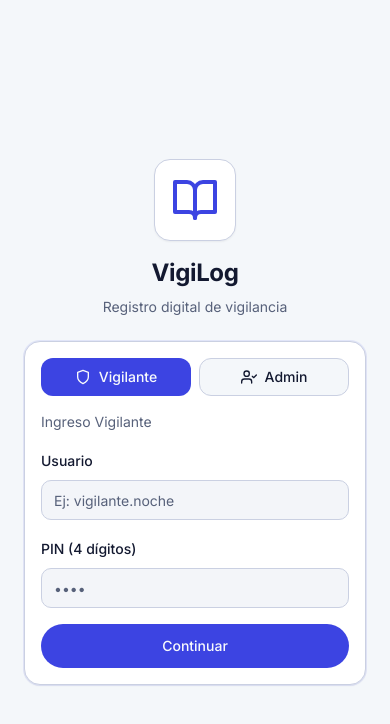
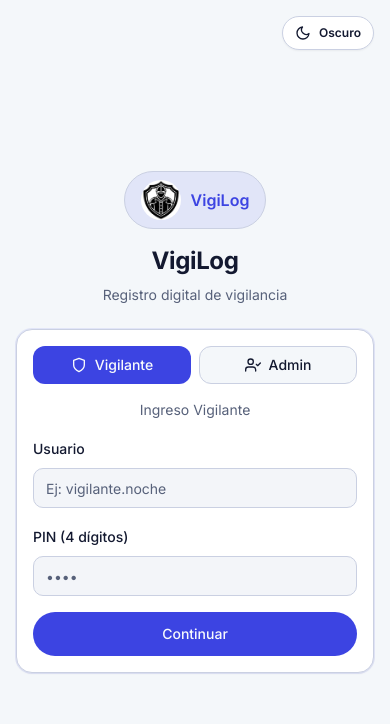
Before and after one commit to SantiagoMartinez22/AppHibrida, a React (Vite) app: page / in a window 390 px wide. Shown: the top 724 px of the page. Built offline with nearby package versions, Linux system fonts and the light colour scheme.

Commit message:
feat: dark mode global y pulido de branding/login mobile

```diff
--- a/src/components/organisms/VisitorForm.tsx
+++ b/src/components/organisms/VisitorForm.tsx
@@ -21,9 +21,9 @@ export function VisitorForm() {
   const addVisitor = useVisitorStore((s) => s.addVisitor)
   const session = useAuthStore((s) => s.session)
   const [form, setForm] = useState({ ...INITIAL_FORM, registeredBy: session?.username ?? '' })
-    useEffect(() => {
-      setForm((prev) => ({ ...prev, registeredBy: session?.username ?? '' }))
-    }, [session?.username])
+  useEffect(() => {
+    setForm((prev) => ({ ...prev, registeredBy: session?.username ?? '' }))
+  }, [session?.username])
 
   const [errors, setErrors] = useState<FormErrors>({})
   const [saveError, setSaveError] = useState(false)
--- a/src/components/templates/BottomNavBar.tsx
+++ b/src/components/templates/BottomNavBar.tsx
@@ -1,9 +1,10 @@
 import { useNavigate, useLocation } from 'react-router-dom'
-import { FiHome, FiList, FiBookOpen, FiLogOut, FiShield, FiUserCheck } from 'react-icons/fi'
+import { FiHome, FiList, FiLogOut, FiMoon, FiShield, FiSun, FiUserCheck } from 'react-icons/fi'
 import { cn } from '@/lib/utils'
 import { useMemo, useState } from 'react'
 import { useAuthStore } from '@/store/authStore'
 import { ConfirmModal } from '@/components/molecules/ConfirmModal'
+import { useTheme } from '@/hooks/useTheme'
 
 type NavItem = {
   icon: React.ComponentType<{ className?: string }>
@@ -18,6 +19,7 @@ export function BottomNavBar() {
   const logout = useAuthStore((s) => s.logout)
   const session = useAuthStore((s) => s.session)
   const [isLogoutModalOpen, setIsLogoutModalOpen] = useState(false)
+  const { isDark, toggleTheme } = useTheme()
 
   // Detect current role based on URL
   const isAdmin = location.pathname.startsWith('/admin')
@@ -63,15 +65,28 @@ export function BottomNavBar() {
         role="navigation"
       >
         <div className="mx-auto max-w-lg bg-gradient-to-t from-primary/5 to-transparent px-3 py-2">
-          <div className="mb-2 flex justify-center">
+          <div className="mb-2 flex items-center justify-between gap-2">
             <button
               type="button"
               onClick={() => navigate('/')}
-              className="inline-flex items-center gap-2 rounded-full border bg-card px-3 py-1 text-xs font-medium text-foreground"
+              className="inline-flex items-center gap-3 rounded-full border bg-card px-4 py-2 text-base font-semibold text-foreground"
               aria-label="Ir al inicio"
             >
-              <FiBookOpen className="h-4 w-4 text-primary" aria-hidden />
+              <img
+                src="/caballero-armadura-protegido-escudo_1057-219168.avif"
+                alt="Logo VigiLog"
+                className="h-9 w-9 rounded-full object-cover"
+              />
               VigiLog
+            </button>
+            <button
+              type="button"
+              onClick={toggleTheme}
+              className="inline-flex items-center gap-2 rounded-full border bg-card px-3 py-2 text-xs font-semibold text-foreground"
+              aria-label={isDark ? 'Cambiar a modo claro' : 'Cambiar a modo oscuro'}
+            >
+              {isDark ? <FiSun className="h-4 w-4" /> : <FiMoon className="h-4 w-4" />}
+              {isDark ? 'Claro' : 'Oscuro'}
             </button>
           </div>
           <div className="grid grid-cols-3 gap-1">
@@ -109,14 +124,27 @@ export function BottomNavBar() {
           <button
             type="button"
             onClick={() => navigate('/')}
-            className="inline-flex items-center gap-2 rounded-full border border-border/70 bg-card/90 px-3 py-1.5 text-sm font-semibold text-foreground shadow-sm"
+            className="inline-flex items-center gap-3 rounded-full border border-border/70 bg-card/90 px-4 py-2.5 text-base font-semibold text-foreground shadow-sm"
             aria-label="Ir al inicio"
           >
-            <FiBookOpen className="h-4 w-4 text-primary" aria-hidden />
+            <img
+              src="/caballero-armadura-protegido-escudo_1057-219168.avif"
+              alt="Logo VigiLog"
+              className="h-10 w-10 rounded-full object-cover"
+            />
             VigiLog Control
           </button>
 
           <div className="flex items-center gap-3">
+            <button
+              type="button"
+              onClick={toggleTheme}
+              className="inline-flex items-center gap-2 rounded-full border border-border/70 bg-card/85 px-2.5 py-1 text-xs font-semibold text-foreground hover:bg-accent/70"
+              aria-label={isDark ? 'Cambiar a modo claro' : 'Cambiar a modo oscuro'}
+            >
+              {isDark ? <FiSun className="h-3.5 w-3.5" /> : <FiMoon className="h-3.5 w-3.5" />}
+              {isDark ? 'Claro' : 'Oscuro'}
+            </button>
             <span className="inline-flex items-center gap-1 rounded-full border border-border/70 bg-card/85 px-2.5 py-1 text-xs font-semibold text-foreground">
               {isAdmin ? <FiUserCheck className="h-3.5 w-3.5 text-primary" aria-hidden /> : <FiShield className="h-3.5 w-3.5 text-primary" aria-hidden />}
               {roleLabel}
--- a/src/components/templates/PageHeader.tsx
+++ b/src/components/templates/PageHeader.tsx
@@ -17,7 +17,14 @@ export function PageHeader({ title, onBack, className }: PageHeaderProps) {
     >
       <BackButton onClick={onBack} />
       <div className="min-w-0">
-        <p className="text-[11px] font-semibold uppercase tracking-[0.14em] text-primary">VigiLog</p>
+        <p className="inline-flex items-center gap-2 text-xs font-semibold uppercase tracking-[0.14em] text-primary">
+          <img
+            src="/caballero-armadura-protegido-escudo_1057-219168.avif"
+            alt="Logo VigiLog"
+            className="h-8 w-8 rounded-full object-cover"
+          />
+          VigiLog
+        </p>
         <h1 className="truncate text-xl font-bold leading-tight">{title}</h1>
       </div>
     </header>
--- /dev/null
+++ b/src/hooks/useTheme.ts
@@ -0,0 +1,22 @@
+import { useCallback, useEffect, useState } from 'react'
+import { applyTheme, getInitialTheme, persistTheme, type ThemeMode } from '@/lib/theme'
+
+export function useTheme() {
+    const [theme, setTheme] = useState<ThemeMode>(() => getInitialTheme())
+
+    useEffect(() => {
+        applyTheme(theme)
+        persistTheme(theme)
+    }, [theme])
+
+    const toggleTheme = useCallback(() => {
+        setTheme((current) => (current === 'dark' ? 'light' : 'dark'))
+    }, [])
+
+    return {
+        theme,
+        isDark: theme === 'dark',
+        setTheme,
+        toggleTheme,
+    }
+}
--- /dev/null
+++ b/src/lib/theme.ts
@@ -0,0 +1,34 @@
+export type ThemeMode = 'light' | 'dark'
+
+const THEME_STORAGE_KEY = 'vigilog-theme'
+
+function isThemeMode(value: string | null): value is ThemeMode {
+    return value === 'light' || value === 'dark'
+}
+
+export function getStoredTheme(): ThemeMode | null {
+    const value = window.localStorage.getItem(THEME_STORAGE_KEY)
+    return isThemeMode(value) ? value : null
+}
+
+export function getPreferredTheme(): ThemeMode {
+    return window.matchMedia('(prefers-color-scheme: dark)').matches ? 'dark' : 'light'
+}
+
+export function getInitialTheme(): ThemeMode {
+    return getStoredTheme() ?? getPreferredTheme()
+}
+
+export function applyTheme(mode: ThemeMode): void {
+    document.documentElement.classList.toggle('dark', mode === 'dark')
+}
+
+export function persistTheme(mode: ThemeMode): void {
+    window.localStorage.setItem(THEME_STORAGE_KEY, mode)
+}
+
+export function initTheme(): ThemeMode {
+    const theme = getInitialTheme()
+    applyTheme(theme)
+    return theme
+}
--- a/src/main.tsx
+++ b/src/main.tsx
@@ -3,6 +3,7 @@ import { createRoot } from 'react-dom/client'
 import { Toaster } from 'sonner'
 import './index.scss'
 import App from './App'
+import { initTheme } from '@/lib/theme'
 
 const PERSIST_KEYS = ['vigilog-auth', 'vigilog-visitors', 'vigilog-handovers']
 
@@ -20,6 +21,7 @@ function repairPersistedStorage(): void {
 }
 
 repairPersistedStorage()
+initTheme()
 
 interface AppErrorBoundaryState {
   hasError: boolean
--- a/src/pages/Home.tsx
+++ b/src/pages/Home.tsx
@@ -1,9 +1,10 @@
 import { useEffect, useMemo, useState } from 'react'
 import { useNavigate } from 'react-router-dom'
-import { FiBookOpen, FiShield, FiUserCheck, FiX } from 'react-icons/fi'
+import { FiMoon, FiShield, FiSun, FiUserCheck, FiX } from 'react-icons/fi'
 import { AppButton } from '@/components/atoms/AppButton'
 import { AppInput } from '@/components/atoms/AppInput'
 import { Label } from '@/components/atoms/Label'
+import { useTheme } from '@/hooks/useTheme'
 import { cn } from '@/lib/utils'
 import { useAuthStore } from '@/store/authStore'
 import type { Role } from '@/types'
@@ -18,6 +19,7 @@ export function Home() {
   const statusMessage = useAuthStore((s) => s.statusMessage)
   const login = useAuthStore((s) => s.login)
   const clearStatusMessage = useAuthStore((s) => s.clearStatusMessage)
+  const { isDark, toggleTheme } = useTheme()
 
   const [role, setRole] = useState<Role>('guard')
   const [username, setUsername] = useState('')
@@ -50,11 +52,25 @@ export function Home() {
   }
 
   return (
-    <main className="flex min-h-screen items-center justify-center bg-background px-6 py-8">
-      <div className="w-full max-w-5xl grid gap-8 md:grid-cols-2 md:items-center">
+    <main className="flex min-h-screen items-center justify-center bg-background px-4 py-8 sm:px-6">
+      <button
+        type="button"
+        onClick={toggleTheme}
+        className="fixed right-4 top-4 inline-flex items-center gap-2 rounded-full border bg-card px-3 py-2 text-xs font-semibold text-foreground shadow-sm hover:bg-accent/70"
+        aria-label={isDark ? 'Cambiar a modo claro' : 'Cambiar a modo oscuro'}
+      >
+        {isDark ? <FiSun className="h-4 w-4" /> : <FiMoon className="h-4 w-4" />}
+        {isDark ? 'Claro' : 'Oscuro'}
+      </button>
+
+      <div className="grid w-full max-w-5xl justify-items-center gap-8 md:grid-cols-2 md:items-center md:justify-items-stretch">
         <div className="hidden md:flex flex-col gap-4">
-          <div className="inline-flex w-fit items-center gap-2 rounded-full border bg-primary/10 px-3 py-1 text-xs font-medium text-primary">
-            <FiBookOpen className="h-4 w-4 text-primary" aria-hidden />
+          <div className="inline-flex w-fit items-center gap-3 rounded-full border bg-primary/10 px-4 py-2 text-base font-semibold text-primary">
+            <img
+              src="/caballero-armadura-protegido-escudo_1057-219168.avif"
+              alt="Logo VigiLog"
+              className="h-10 w-10 rounded-full object-cover"
+            />
             VigiLog
           </div>
           <h1 className="text-4xl font-bold leading-tight">Registro de vigilancia digital</h1>
@@ -63,16 +79,21 @@ export function Home() {
           </p>
         </div>
 
-        <div className="flex flex-col items-center gap-6 w-full max-w-sm md:justify-self-end">
-          <div className="flex flex-col items-center gap-2 md:hidden">
-            <div className="rounded-2xl border bg-card p-4 shadow-sm mb-2 flex items-center justify-center">
-              <FiBookOpen className="h-12 w-12 text-primary" aria-hidden />
+        <div className="mx-auto flex w-full max-w-sm flex-col items-center gap-6 md:mx-0 md:justify-self-end">
+          <div className="flex w-full flex-col items-center gap-2 text-center md:hidden">
+            <div className="mb-2 inline-flex items-center gap-2.5 rounded-full border bg-primary/10 px-4 py-2 text-base font-semibold text-primary">
+              <img
+                src="/caballero-armadura-protegido-escudo_1057-219168.avif"
+                alt="Logo VigiLog"
+                className="h-10 w-10 rounded-full object-cover"
+              />
+              VigiLog
             </div>
             <h1 className="text-2xl font-bold">VigiLog</h1>
             <p className="text-sm text-muted-foreground text-center">Registro digital de vigilancia</p>
           </div>
 
-          <div className="w-full space-y-4 rounded-2xl border bg-card p-4 shadow-sm ring-1 ring-primary/10">
+          <div className="mx-auto w-full space-y-4 rounded-2xl border bg-card p-4 shadow-sm ring-1 ring-primary/10">
             {statusMessage && (
               <div
                 className={cn(
@@ -124,7 +145,7 @@ export function Home() {
                 </AppButton>
               </div>
 
-              <p className="text-sm text-muted-foreground">{titleByRole}</p>
+              <p className="text-center text-sm text-muted-foreground md:text-left">{titleByRole}</p>
 
               <div className="space-y-2">
                 <Label htmlFor="username">Usuario</Label>
@@ -151,7 +172,7 @@ export function Home() {
                 />
               </div>
 
-              {localError && <p className="text-sm text-destructive">{localError}</p>}
+              {localError && <p className="text-center text-sm text-destructive md:text-left">{localError}</p>}
 
               <AppButton type="submit">Continuar</AppButton>
             </form>
```
Also changed, not shown: src/pages/admin/AdminDashboard.tsx (+11 -2 lines), src/pages/admin/AdminVisitorListPage.tsx (+4 -4 lines), src/pages/guard/GuardDashboard.tsx (+14 -5 lines), public/caballero-armadura-protegido-escudo_1057-219168.avif (added), public/vigilante_gordo.webp (added), src/components/molecules/VisitorBarChart.tsx (line endings or trailing spaces).
